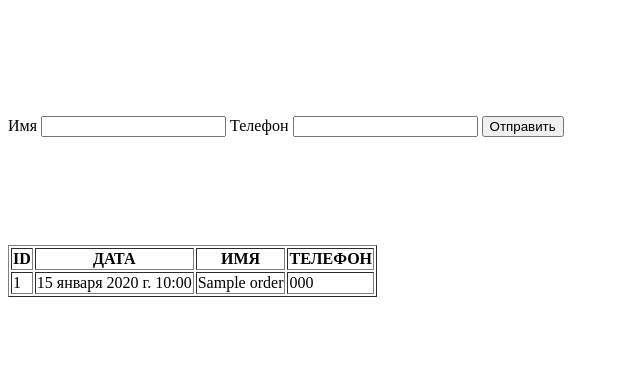
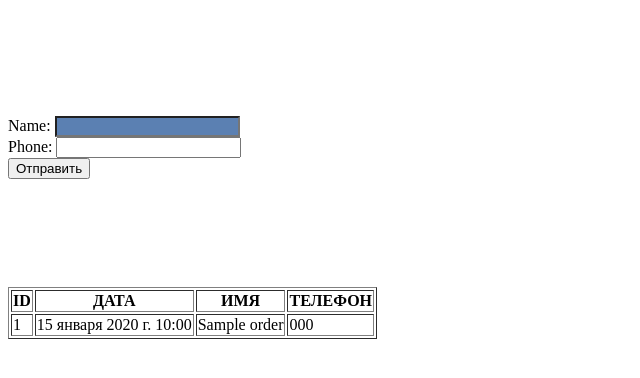
Before and after one commit to jibunnoeiko/django_training_website, a Django app: page / in a window 1280 px wide. Shown: the top 378 px of the page, without its empty margins (0-640 px from the left). Run offline with Django 4.2, Linux system fonts and the light colour scheme; tables that the repository leaves empty hold one stand-in row (values such as "Sample post").

Commit message:
Формы как классы

```diff
--- /dev/null
+++ b/crm/forms.py
@@ -0,0 +1,6 @@
+from django import forms
+
+
+class OrderForm(forms.Form):
+    name = forms.CharField(max_length=200, required=False, widget=forms.TextInput(attrs={'class': 'style_red'}))
+    phone = forms.CharField(max_length=200)
--- a/crm/views.py
+++ b/crm/views.py
@@ -1,11 +1,14 @@
 from django.shortcuts import render
 from .models import Order
+from .forms import OrderForm
 
 # Create your views here.
 def first_page(request):
     obj_list = Order.objects.all()
+    form = OrderForm()
     return render(request, './index.html', {
-        'obj_list': obj_list
+        'obj_list': obj_list,
+        'form': form
     })
 
 def thanks_page(request):
--- a/templates/index.html
+++ b/templates/index.html
@@ -14,12 +14,15 @@
 <br>
 <br>
 
+<style>
+    .style_red {
+        background-color: #5b80b2;
+    }
+</style>
+
 <form action="{% url 'thanks_page' %}" method="POST">
     {% csrf_token %}
-    <label>Имя</label>
-    <input name="name">
-    <label>Телефон</label>
-    <input name="phone">
+    {{ form.as_div }}
     <button type="submit">Отправить</button>
 </form>
 
```
